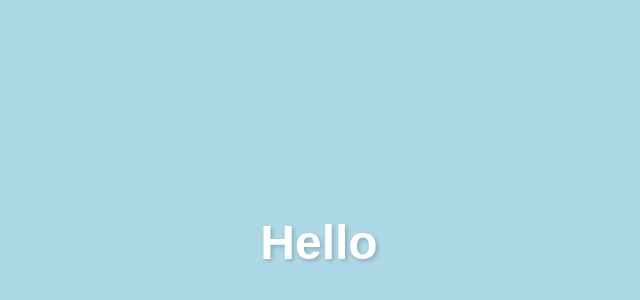
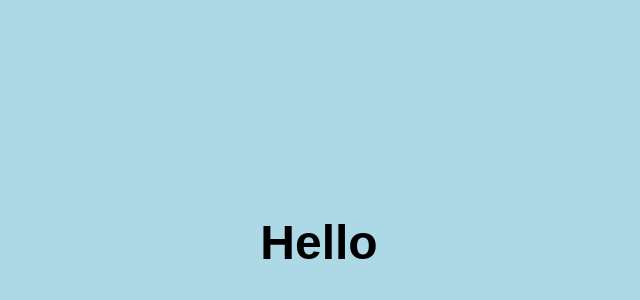
Before and after one commit to caomeimilk/fordayna, a plain HTML site: page index.html in a window 1280 px wide. Shown: the part 158-458 px from the top of the page, without its empty margins (321-961 px from the left). Drawn offline with Linux system fonts and the light colour scheme.

Commit message:
Update index.html

```diff
--- a/index.html
+++ b/index.html
@@ -17,8 +17,7 @@
 
         h1 {
             font-size: 3em; /* Adjust font size as needed */
-            color: #fff; /* White text color (you can change this) */
-            text-shadow: 2px 2px 4px rgba(0, 0, 0, 0.2); /* Add a subtle shadow */
+            color: #000000; /* White text color (you can change this) */
         }
     </style>
 </head>
```
